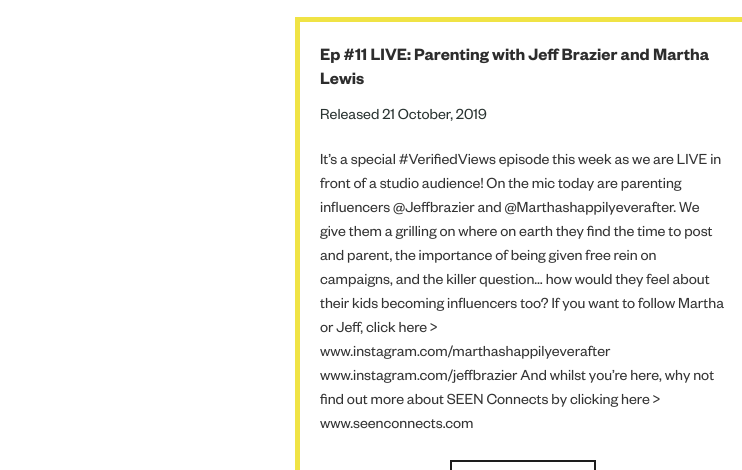
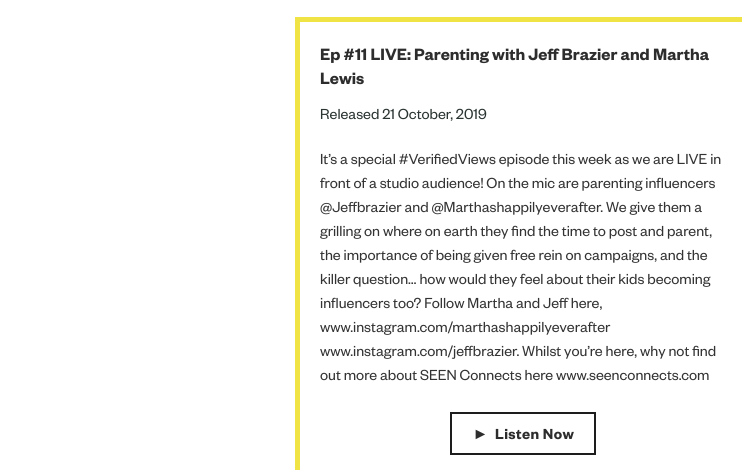
Before and after one commit to giopunt/verified-views-poc, a Gatsby site: page / in a window 1280 px wide. Shown: the part 325-795 px from the top of the page, 0-742 px from the left. Built offline with nearby package versions, Linux system fonts and the light colour scheme; Gatsby itself is replaced by a stand-in of ours.

Commit message:
Update Episode “ep-11-live-parenting-with-jeff-brazier-and-martha-lewis”

```diff
--- a/episodes/ep-11-live-parenting-with-jeff-brazier-and-martha-lewis.md
+++ b/episodes/ep-11-live-parenting-with-jeff-brazier-and-martha-lewis.md
@@ -6,22 +6,14 @@
 image: /assets/verified_views_selects_-227_082.jpg
 description: >-
   It’s a special #VerifiedViews episode this week as we are LIVE in front of a
-  studio audience! On the mic today are parenting influencers @Jeffbrazier and
-  @Marthashappilyeverafter.
+  studio audience! On the mic are parenting influencers @Jeffbrazier and
+  @Marthashappilyeverafter. We give them a grilling on where on earth they find
+  the time to post and parent, the importance of being given free rein on
+  campaigns, and the killer question… how would they feel about their kids
+  becoming influencers too?
 
+  Follow Martha and Jeff here, www.instagram.com/marthashappilyeverafter
 
-  We give them a grilling on where on earth they find the time to post and
-  parent, the importance of being given free rein on campaigns, and the killer
-  question… how would they feel about their kids becoming influencers too?
-
-
-  If you want to follow Martha or Jeff, click here >
-  www.instagram.com/marthashappilyeverafter
-
-
-  www.instagram.com/jeffbrazier
-
-
-  And whilst you’re here, why not find out more about SEEN Connects by clicking
-  here > www.seenconnects.com
+  www.instagram.com/jeffbrazier. Whilst you’re here, why not find out more about
+  SEEN Connects here www.seenconnects.com
 ---
```
